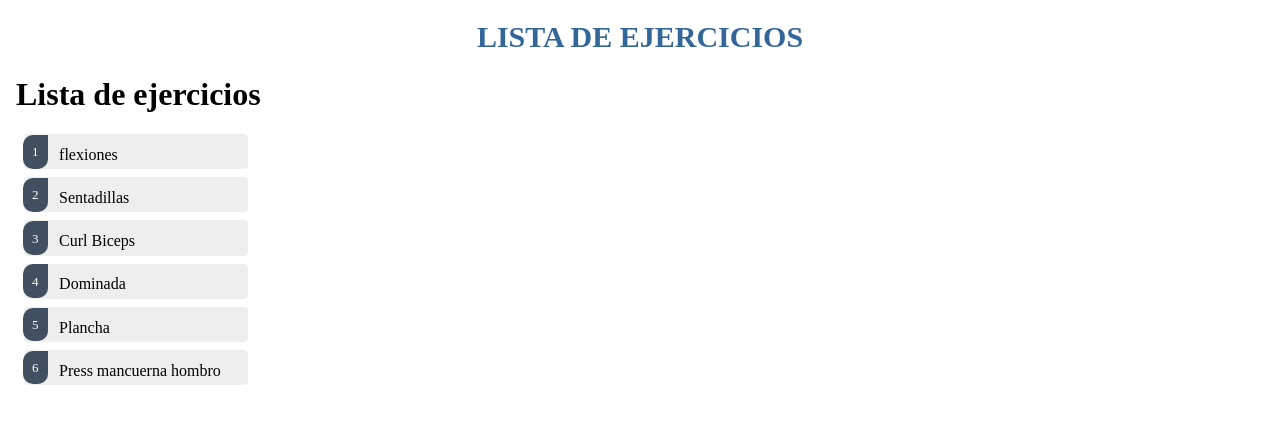
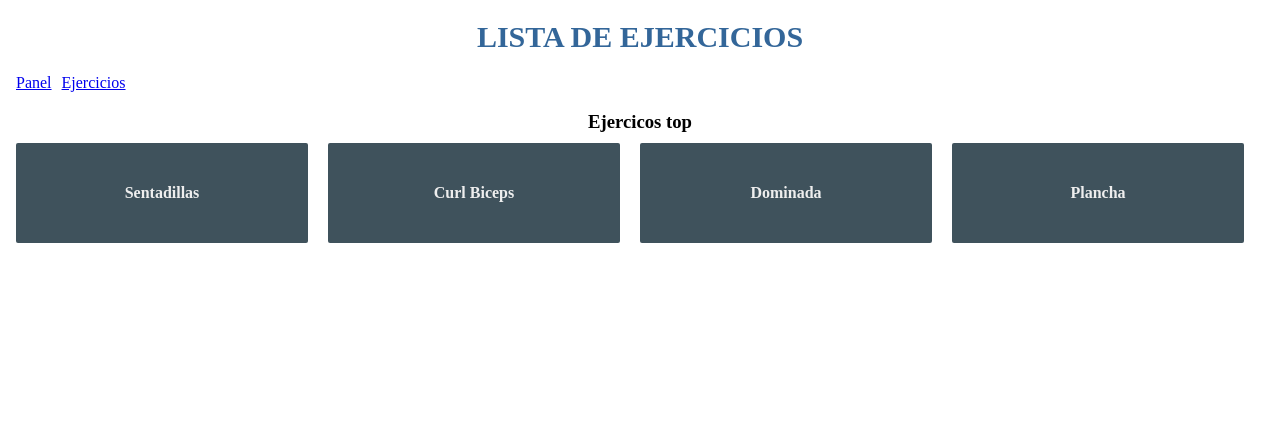
Before and after one commit to Mnerixbs/Angular, an Angular app: page /panel in a window 1280 px wide. Before the commit this address led to /. Shown: the top 424 px of the page. Built offline with nearby package versions, Linux system fonts and the light colour scheme.

Commit message:
se agregaron las rutas en la nav se creo el componete panel con css

```diff
--- a/src/app/app-routing.module.ts
+++ b/src/app/app-routing.module.ts
@@ -1,8 +1,14 @@
 import { NgModule } from '@angular/core';
 import { Routes, RouterModule } from '@angular/router';
+import { EjerciciosComponent } from './ejercicios/ejercicios.component';
+import { PanelComponent } from './panel/panel.component';
 
 
-const routes: Routes = [];
+const routes: Routes = [
+  {path:"ejercicios",component:EjerciciosComponent},
+  {path:"panel",component:PanelComponent},
+  {path:"",redirectTo:"/panel", pathMatch:"full"}
+];
 
 @NgModule({
   imports: [RouterModule.forRoot(routes)],
--- a/src/app/app.component.css
+++ b/src/app/app.component.css
@@ -4,3 +4,6 @@ h1{
   text-transform: uppercase;
   text-align: center;
 }
+nav a{
+  margin-right: 10px;
+}
--- a/src/app/app.component.html
+++ b/src/app/app.component.html
@@ -7,7 +7,11 @@
 </head>
 <body>
   <h1>{{title}}</h1>
-  <app-ejercicios></app-ejercicios>
+  <nav>
+    <a routerLink="/panel">Panel</a>
+    <a routerLink="/ejercicios">Ejercicios</a>
+  </nav>
+<router-outlet></router-outlet>
 
 </body>
 </html>
--- a/src/app/app.module.ts
+++ b/src/app/app.module.ts
@@ -6,12 +6,14 @@ import { AppRoutingModule } from './app-routing.module';
 import { AppComponent } from './app.component';
 import { EjerciciosComponent } from './ejercicios/ejercicios.component';
 import { EjercicioDetalleComponent } from './ejercicio-detalle/ejercicio-detalle.component';
+import { PanelComponent } from './panel/panel.component';
 
 @NgModule({
   declarations: [
     AppComponent,
     EjerciciosComponent,
-    EjercicioDetalleComponent
+    EjercicioDetalleComponent,
+    PanelComponent
   ],
   imports: [
     BrowserModule,
--- /dev/null
+++ b/src/app/ejercicio.service.ts
@@ -0,0 +1,17 @@
+import { Injectable } from '@angular/core';
+import { Observable, of } from "rxjs";
+import { Ejercicio } from "./Ejercicio";
+import { EJERCICIOS } from "./collection-ejercicios";
+
+@Injectable({
+  providedIn: 'root'
+})
+export class EjercicioService {
+
+
+  constructor() { }
+
+  getEjercicios():Observable<Ejercicio[]>{
+    return of(EJERCICIOS);
+  }
+}
--- a/src/app/ejercicios/ejercicios.component.ts
+++ b/src/app/ejercicios/ejercicios.component.ts
@@ -1,6 +1,6 @@
 import { Component, OnInit } from '@angular/core';
 import { Ejercicio } from "../Ejercicio";
-import { EJERCICIOS } from "../collection-ejercicios";
+import { EjercicioService } from "../ejercicio.service";
 
 @Component({
   selector: 'app-ejercicios',
@@ -10,15 +10,18 @@ import { EJERCICIOS } from "../collection-ejercicios";
 export class EjerciciosComponent implements OnInit {
 
 
-  ejercicios = EJERCICIOS;
+  ejercicios:Ejercicio[];
   ejercicioSeleccionado:Ejercicio;
 
 
-  constructor() { }
+  constructor(private ejercicioService:EjercicioService ) { }
 
-
+  getEjercicios():void{
+    this.ejercicioService.getEjercicios().subscribe(ejercicios=>this.ejercicios=ejercicios)
+  }
 
   ngOnInit(): void {
+    this.getEjercicios();
   }
 
   onSelectEjercicio(ejercicio:Ejercicio):void{
--- /dev/null
+++ b/src/app/panel/panel.component.css
@@ -0,0 +1,62 @@
+[class*='col-'] {
+  float: left;
+  padding-right: 20px;
+  padding-bottom: 20px;
+}
+[class*='col-']:last-of-type {
+  padding-right: 0;
+}
+a {
+  text-decoration: none;
+}
+*, *:after, *:before {
+  -webkit-box-sizing: border-box;
+  -moz-box-sizing: border-box;
+  box-sizing: border-box;
+}
+h3 {
+  text-align: center;
+  margin-bottom: 0;
+}
+h4 {
+  position: relative;
+}
+.grid {
+  margin: 0;
+}
+.col-1-4 {
+  width: 25%;
+}
+.module {
+  padding: 20px;
+  text-align: center;
+  color: #eee;
+  max-height: 120px;
+  min-width: 120px;
+  background-color: #3f525c;
+  border-radius: 2px;
+}
+.module:hover {
+  background-color: #eee;
+  cursor: pointer;
+  color: #607d8b;
+}
+.grid-pad {
+  padding: 10px 0;
+}
+.grid-pad > [class*='col-']:last-of-type {
+  padding-right: 20px;
+}
+@media (max-width: 600px) {
+  .module {
+    font-size: 10px;
+    max-height: 75px; }
+}
+@media (max-width: 1024px) {
+  .grid {
+    margin: 0;
+  }
+  .module {
+    min-width: 60px;
+  }
+}
--- /dev/null
+++ b/src/app/panel/panel.component.html
@@ -0,0 +1,8 @@
+<h3>Ejercicos top</h3>
+<div class="grid grid-pad">
+  <a *ngFor="let ejercicio of ejercicios" class= "col-1-4">
+    <div class="module ejercicios">
+      <h4>{{ejercicio.name}}</h4>
+    </div>
+  </a>
+</div>
--- /dev/null
+++ b/src/app/panel/panel.component.ts
@@ -0,0 +1,26 @@
+import { Component, OnInit } from '@angular/core';
+import { Ejercicio } from "../Ejercicio";
+import { EjercicioService } from "../ejercicio.service";
+
+@Component({
+  selector: 'app-panel',
+  templateUrl: './panel.component.html',
+  styleUrls: ['./panel.component.css']
+})
+export class PanelComponent implements OnInit {
+
+
+  ejercicios:Ejercicio[];
+  constructor(private ejercicioService:EjercicioService) {
+    console.log("componente panel creado.....");
+   }
+
+  ngOnInit(): void {
+    console.log("componente ejercicos ngoninit");
+    this.getEjercicios();
+  }
+  getEjercicios():void{
+    this.ejercicioService.getEjercicios().subscribe(ejercicios=>this.ejercicios=ejercicios.slice(1,5))
+  }
+
+}
```
Also changed, not shown: Nuevo documento de texto.txt, 2 other files (tests, documents, lock files or other folders).
